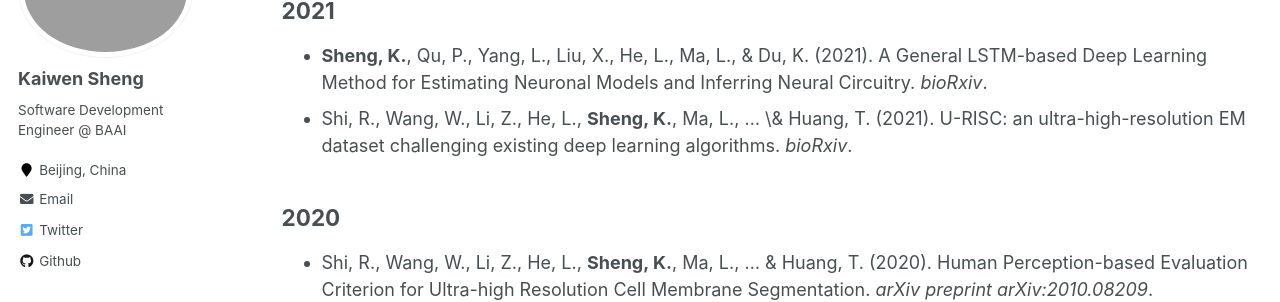
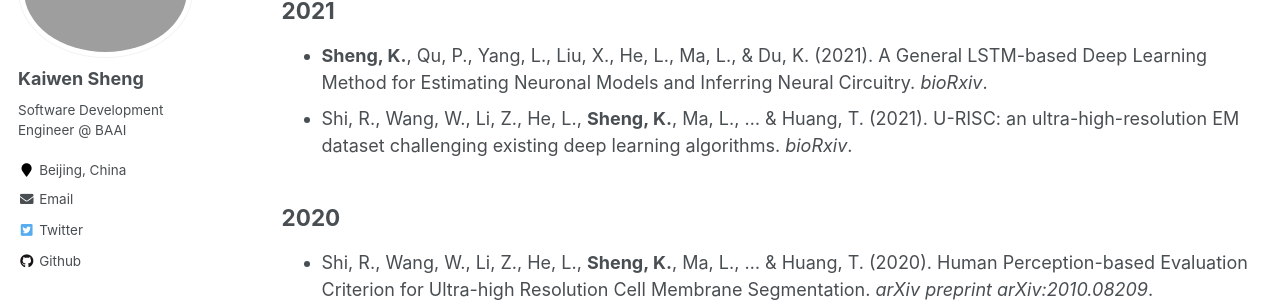
Before and after one commit to holmosaint/holmosaint.github.io, a Jekyll site: the page built from _pages/publications.md, in a window 1280 px wide. Shown: the part 194-496 px from the top of the page. Built offline with Jekyll 4.4.1, drawn with Linux system fonts in a browser that asks for light colours.

Commit message:
Remove "

```diff
--- a/_pages/publications.md
+++ b/_pages/publications.md
@@ -7,7 +7,7 @@ author_profile: true
 
 ## 2021
 - **Sheng, K.**, Qu, P., Yang, L., Liu, X., He, L., Ma, L., & Du, K. (2021). A General LSTM-based Deep Learning Method for Estimating Neuronal Models and Inferring Neural Circuitry. *bioRxiv*.
--  Shi, R., Wang, W., Li, Z., He, L., **Sheng, K.**, Ma, L., ... \& Huang, T. (2021). U-RISC: an ultra-high-resolution EM dataset challenging existing deep learning algorithms. *bioRxiv*.
+-  Shi, R., Wang, W., Li, Z., He, L., **Sheng, K.**, Ma, L., ... & Huang, T. (2021). U-RISC: an ultra-high-resolution EM dataset challenging existing deep learning algorithms. *bioRxiv*.
 
 ## 2020
 - Shi, R., Wang, W., Li, Z., He, L., **Sheng, K.**, Ma, L., ... & Huang, T. (2020). Human Perception-based Evaluation Criterion for Ultra-high Resolution Cell Membrane Segmentation. *arXiv preprint arXiv:2010.08209*.
```
